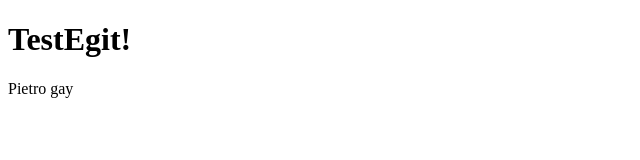
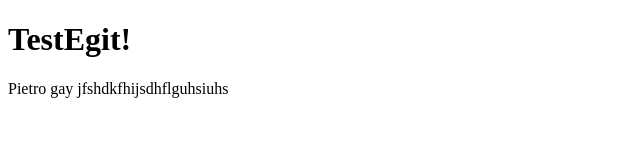
Before and after one commit to RaffyMont/testegit, a plain HTML site: page WebContent/index.html in a window 1280 px wide. Shown: the whole page, without its empty margins (0-640 px from the left). Drawn offline with Linux system fonts and the light colour scheme.

Commit message:
Update index.html

```diff
--- a/WebContent/index.html
+++ b/WebContent/index.html
@@ -6,6 +6,6 @@
 </head>
 <body>
 	<h1> TestEgit! </h1>
-	Pietro gay
+	Pietro gay jfshdkfhijsdhflguhsiuhs
 </body>
 </html>
```
